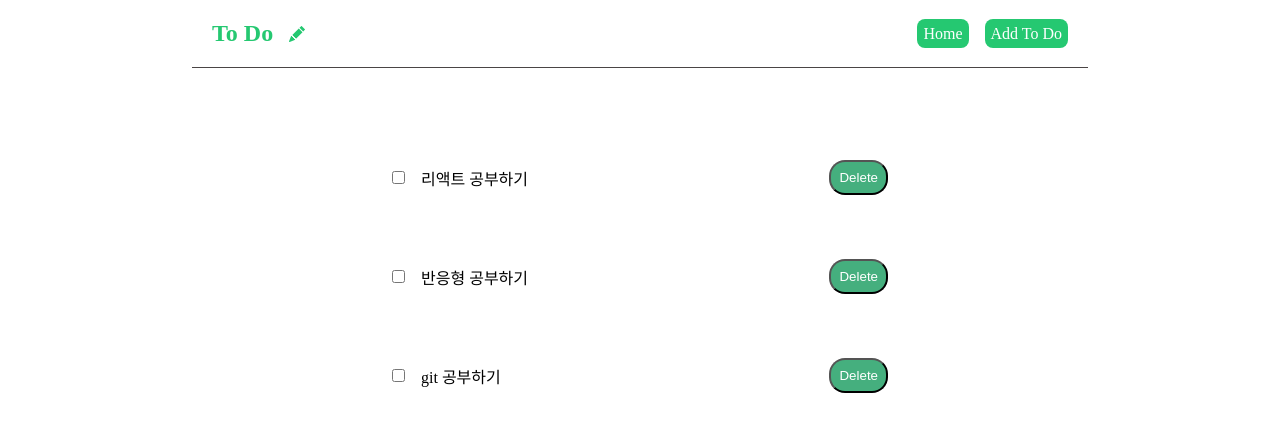
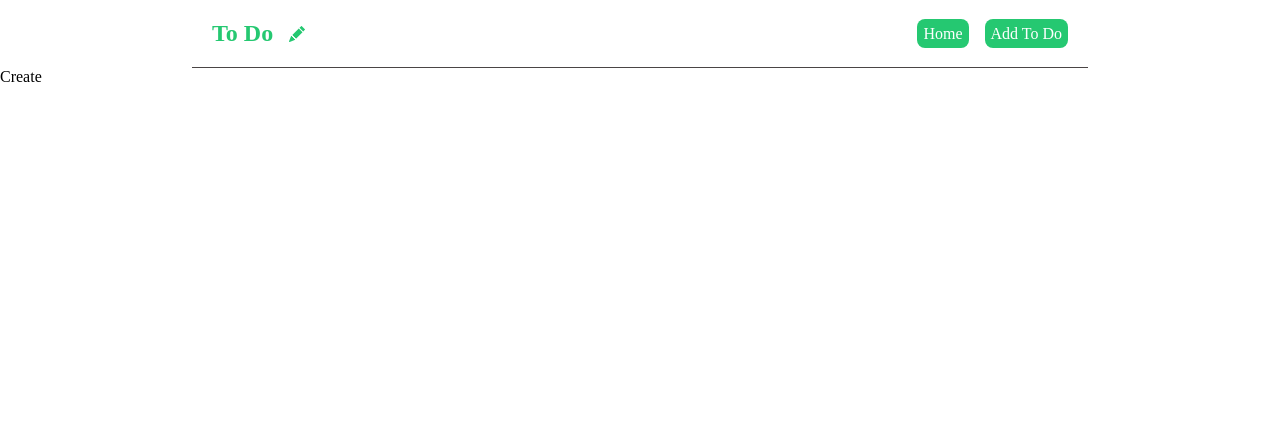
Before and after one commit to handaehee93/React-Blog, a React (Create React App) app: page /create in a window 1280 px wide. Shown: the top 432 px of the page. Built offline with nearby package versions, Linux system fonts and the light colour scheme; data requests are answered from the project's data file.

Commit message:
router 기본 설정

```diff
--- a/package.json
+++ b/package.json
@@ -9,6 +9,7 @@
     "react": "^18.2.0",
     "react-dom": "^18.2.0",
     "react-icons": "^4.7.1",
+    "react-router-dom": "^6.10.0",
     "react-scripts": "5.0.1",
     "web-vitals": "^2.1.4"
   },
--- a/src/App.js
+++ b/src/App.js
@@ -1,14 +1,29 @@
 
 import NavBar from './components/NavBar';
 import Home from './components/Home';
+import {BrowserRouter as Router, Route, Routes} from 'react-router-dom'
+import Create from './components/Create';
+
+
 
 function App() {
   return (
-    <div className="App">
-      <NavBar />
-      <Home />
-    </div>
+    <Router>
+      <div className="App">
+        <NavBar />
+        <Routes>
+          <Route path="/" element={<Home />} />
+          <Route path="/create" element={<Create />} />
+        </Routes>
+      </div>
+    </Router>
   );
 }
 
+
+
+
+
+
+
 export default App;
--- /dev/null
+++ b/src/components/Create.jsx
@@ -0,0 +1,7 @@
+import React from 'react'
+
+export default function Create() {
+  return (
+    <div>Create</div>
+  )
+}
--- a/src/components/NavBar.jsx
+++ b/src/components/NavBar.jsx
@@ -1,13 +1,14 @@
 import React from 'react'
 import {BsPencilFill} from 'react-icons/bs'
+import { Link } from 'react-router-dom'
 export default function NavBar() {
   return (
     <nav className='navbar'>
-      <a href="/"><h1>To Do</h1></a>
+      <Link to="/"><h1>To Do</h1></Link>
       <BsPencilFill className='icon'/>
       <div className='links'>
-        <a href="/">Home</a>
-        <a href="/create">Add To Do</a>
+        <Link to="/">Home</Link>
+        <Link to="/create">Add To Do</Link>
       </div>
     </nav>
   )
--- a/src/index.css
+++ b/src/index.css
@@ -49,7 +49,7 @@ body {
 
 .navbar a:hover {
   /* color: #25c871; */
-  border: 1px solid rgb(9, 139, 67)
+  /* border: 1px solid rgb(9, 139, 67) */
 }
 
 .home {
```
Also changed, not shown: 1 other file (tests, documents, lock files or other folders).
